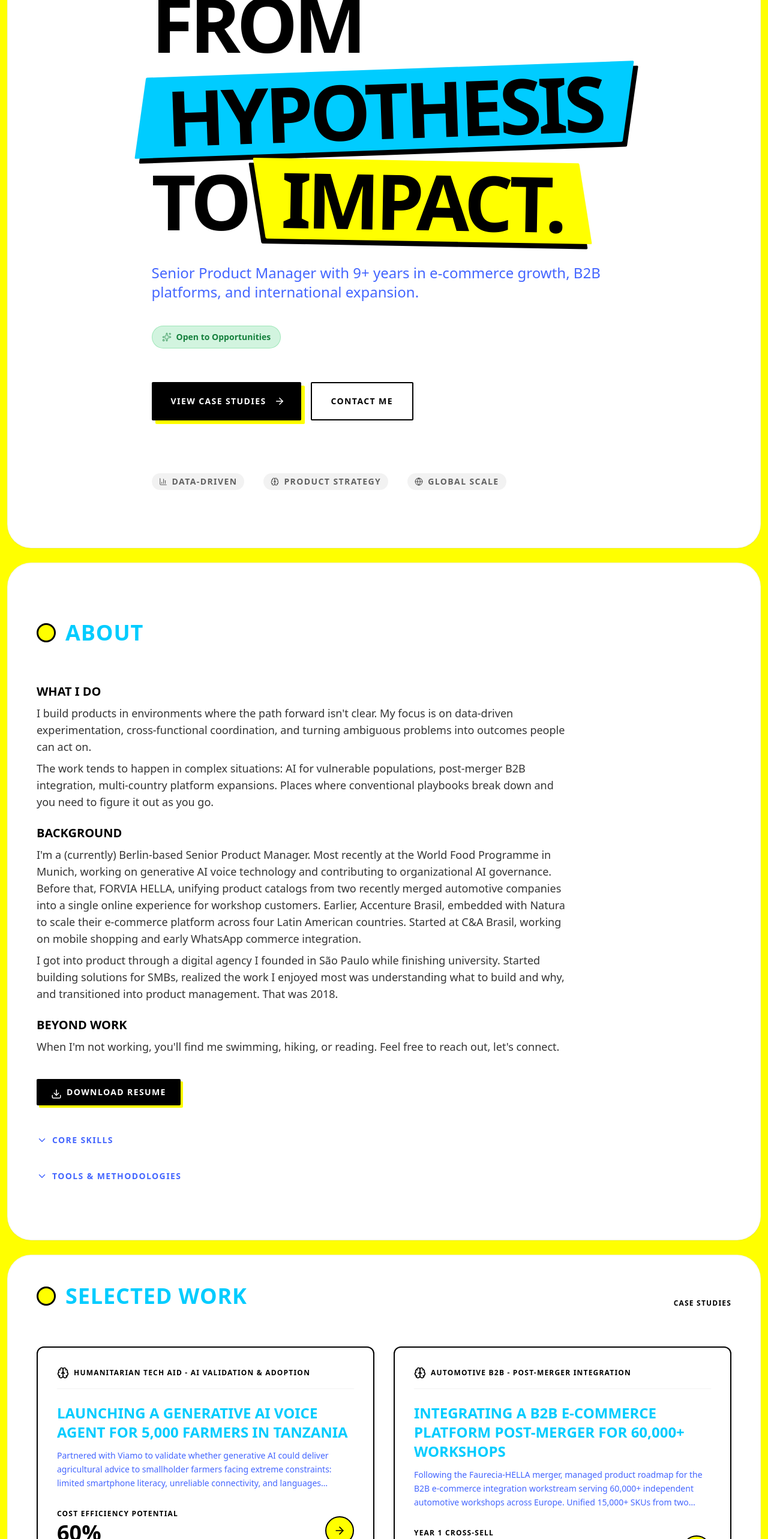
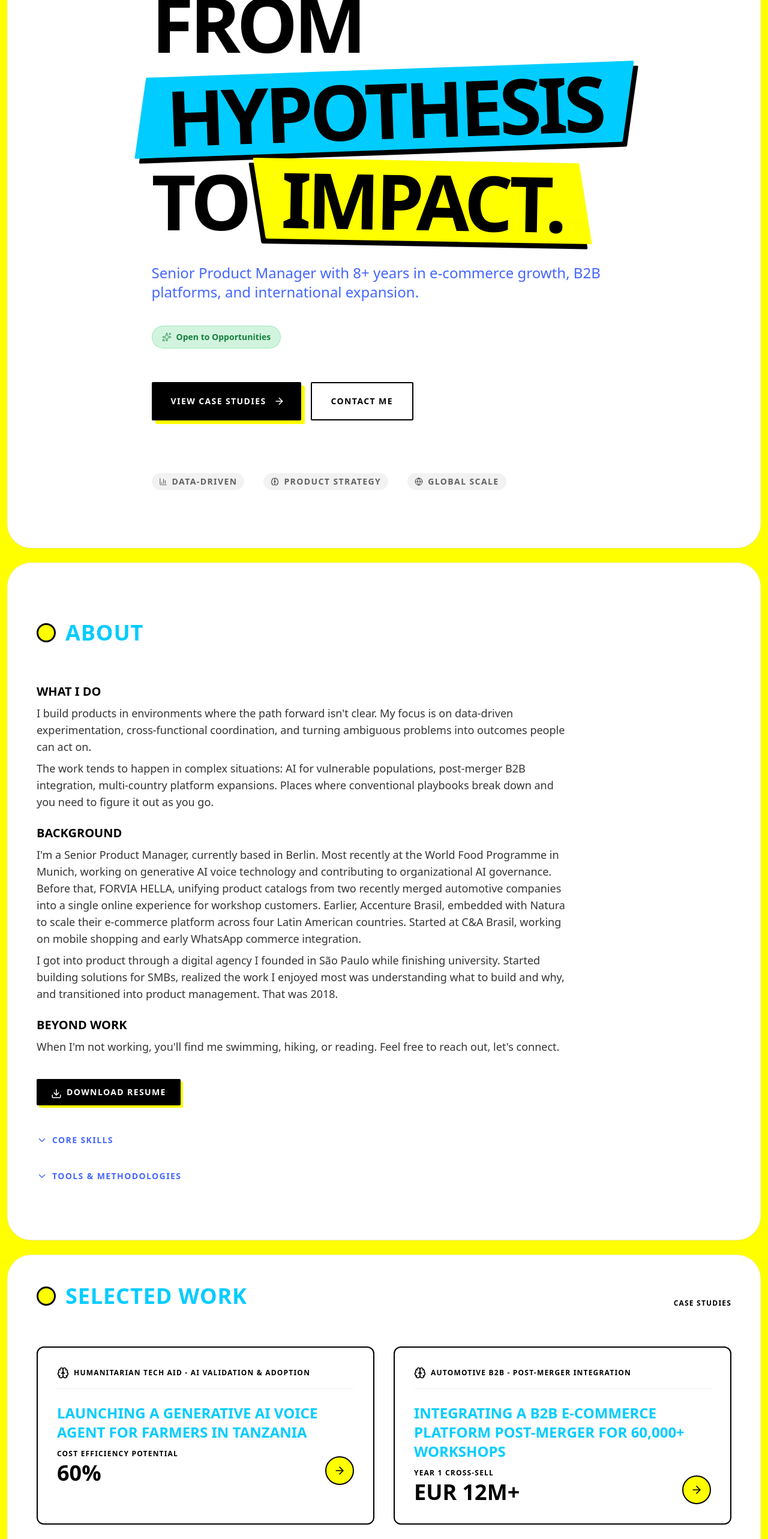
Before and after one commit to r0l0pes/portifaria, a React (Vite) app: page / in a window 1280 px wide. Shown: the part 234-2800 px from the top of the page at 60% size. Built offline with nearby package versions, Linux system fonts and the light colour scheme.

Commit message:
Final content polish and chart animations

```diff
--- a/App.tsx
+++ b/App.tsx
@@ -323,7 +323,7 @@ const HeroContent = ({ onNavigate }: { onNavigate: (section: string) => void })
         </h1>
 
         <p className={`text-lg md:text-2xl text-[#4466FF] dark:text-slate-400 max-w-3xl leading-relaxed font-medium mx-auto md:mx-0 transition-all duration-700 delay-200 ${loaded ? 'opacity-100 translate-y-0' : 'opacity-0 translate-y-8'}`}>
-          Senior Product Manager with 9+ years in e-commerce growth, B2B platforms, and international expansion.
+          Senior Product Manager with 8+ years in e-commerce growth, B2B platforms, and international expansion.
         </p>
 
         <div className={`flex items-center justify-center md:justify-start transition-all duration-700 delay-300 ${loaded ? 'opacity-100 translate-y-0' : 'opacity-0 translate-y-8'}`}>
@@ -419,7 +419,7 @@ const AboutContent = () => {
           <div>
             <h3 className="text-xl font-black text-black dark:text-white uppercase mb-2">background</h3>
             <p>
-              I'm a (currently) Berlin-based Senior Product Manager. Most recently at the World Food Programme in Munich, working on generative AI voice technology and contributing to organizational AI governance. Before that, FORVIA HELLA, unifying product catalogs from two recently merged automotive companies into a single online experience for workshop customers. Earlier, Accenture Brasil, embedded with Natura to scale their e-commerce platform across four Latin American countries. Started at C&A Brasil, working on mobile shopping and early WhatsApp commerce integration.
+              I'm a Senior Product Manager, currently based in Berlin. Most recently at the World Food Programme in Munich, working on generative AI voice technology and contributing to organizational AI governance. Before that, FORVIA HELLA, unifying product catalogs from two recently merged automotive companies into a single online experience for workshop customers. Earlier, Accenture Brasil, embedded with Natura to scale their e-commerce platform across four Latin American countries. Started at C&A Brasil, working on mobile shopping and early WhatsApp commerce integration.
             </p>
             <p className="mt-2">
               I got into product through a digital agency I founded in São Paulo while finishing university. Started building solutions for SMBs, realized the work I enjoyed most was understanding what to build and why, and transitioned into product management. That was 2018.
@@ -632,7 +632,7 @@ const CaseStudyCard: React.FC<{ study: CaseStudy; onClick: () => void }> = ({ st
       </div>
 
       <h3 className="text-xl md:text-2xl font-black text-[#00CCFF] mb-3 group-hover:text-black dark:group-hover:text-white transition-colors uppercase leading-tight transform translate-z-10">{study.title}</h3>
-      <p className="text-[#4466FF] dark:text-slate-400 mb-8 line-clamp-3 text-sm leading-relaxed">{study.summary}</p>
+      {/* Subtitle removed as requested */}
 
       <div className="flex items-end justify-between mt-auto">
         <div>
@@ -780,7 +780,7 @@ const CaseStudyModal = ({ study, onClose, onNext, onPrev }: { study: CaseStudy;
                             itemStyle={{ color: '#4466FF', fontWeight: 'bold' }}
                             cursor={{ fill: '#333333' }}
                           />
-                          <Bar dataKey="value">
+                          <Bar dataKey="value" animationDuration={1500} animationEasing="ease-out">
                             {study.keyMetric.chartData.map((entry, index) => (
                               <Cell key={`cell-${index}`} fill={index === 1 ? '#00CCFF' : '#444'} />
                             ))}
@@ -899,9 +899,7 @@ const BlogContent = ({ onReadPost, onViewArchive }: { onReadPost: (post: BlogPos
             <p className="text-[#4466FF] dark:text-gray-400 text-sm md:text-base font-medium max-w-md">
               Thinking out loud about product strategy, emerging tech, and lessons learned.
             </p>
-            <p className="text-black/40 dark:text-white/40 text-xs font-bold mt-2">
-              {BLOG_POSTS.length} articles · {totalReadTime} min total read time
-            </p>
+            {/* Metadata (article count) removed as requested */}
           </div>
           <button onClick={onViewArchive} className="hidden md:flex items-center gap-2 px-5 py-3 bg-black text-white dark:bg-white dark:text-black font-bold uppercase tracking-widest text-xs hover:bg-[#00CCFF] hover:text-black transition-all rounded-sm shadow-[4px_4px_0px_0px_#FFFF00] hover:shadow-none hover:translate-x-[2px] hover:translate-y-[2px]">
             View All Writings <ArrowRight size={16} />
@@ -1114,7 +1112,7 @@ const FooterContent = () => (
       <div className="text-left order-2 md:order-1">
         <h2 className="text-4xl md:text-7xl font-black text-[#00CCFF] uppercase mb-6 md:mb-8 leading-none">Let's Talk</h2>
         <p className="text-[#4466FF] dark:text-gray-400 mb-6 md:mb-8 text-lg md:text-xl font-medium max-w-md">
-          Currently based in {HERO_DATA.contact.location} and open to new opportunities.
+          I'm open to new opportunities.
         </p>
 
         {/* Direct Email */}
--- a/constants.ts
+++ b/constants.ts
@@ -279,7 +279,7 @@ export const CASE_STUDIES: CaseStudy[] = [
   {
     id: "cs1",
     category: "Humanitarian Tech Aid - AI Validation & Adoption",
-    title: "Launching a Generative AI Voice Agent for 5,000 Farmers in Tanzania",
+    title: "Launching a Generative AI Voice Agent for Farmers in Tanzania",
     subtitle: "World Food Programme - Generative AI Voice Agent",
     role: "Senior Product Manager",
     summary: "Partnered with Viamo to validate whether generative AI could deliver agricultural advice to smallholder farmers facing extreme constraints: limited smartphone literacy, unreliable connectivity, and languages underrepresented in commercial AI training data. Engaged 5,000 farmers across a 6-month growing season, demonstrating 60% cost efficiency potential vs. traditional extension worker models and informing WFP's AI investment strategy across 20+ country programs.",
@@ -415,7 +415,7 @@ export const CASE_STUDIES: CaseStudy[] = [
   {
     id: "cs5",
     category: "Conversational Commerce - Emerging Tech Strategy",
-    title: "Product Foundations for WhatsApp Commerce (R$1.17B Scale)",
+    title: "Building Brazil'S First WhatsApp Commerce Platform At Scale",
     subtitle: "C&A Brasil - WhatsApp Business Strategy",
     role: "Senior Product Manager (Supporting)",
     summary: "As Senior PM, supported the preparation for C&A's WhatsApp Business pilot (launched H1 2020). While Sales/Commercial owned revenue execution, I established the product foundations: technical feasibility assessment (VTEX integration), metrics framework (conversation-to-conversion, associate efficiency), and associate workflow design. This foundation enabled the channel to scale to R$1.17B GMV by 2022 (>50% of digital sales), validating the human-led conversational commerce model in Brazil.",
```
Also changed, not shown: 1 other file (tests, documents, lock files or other folders).
